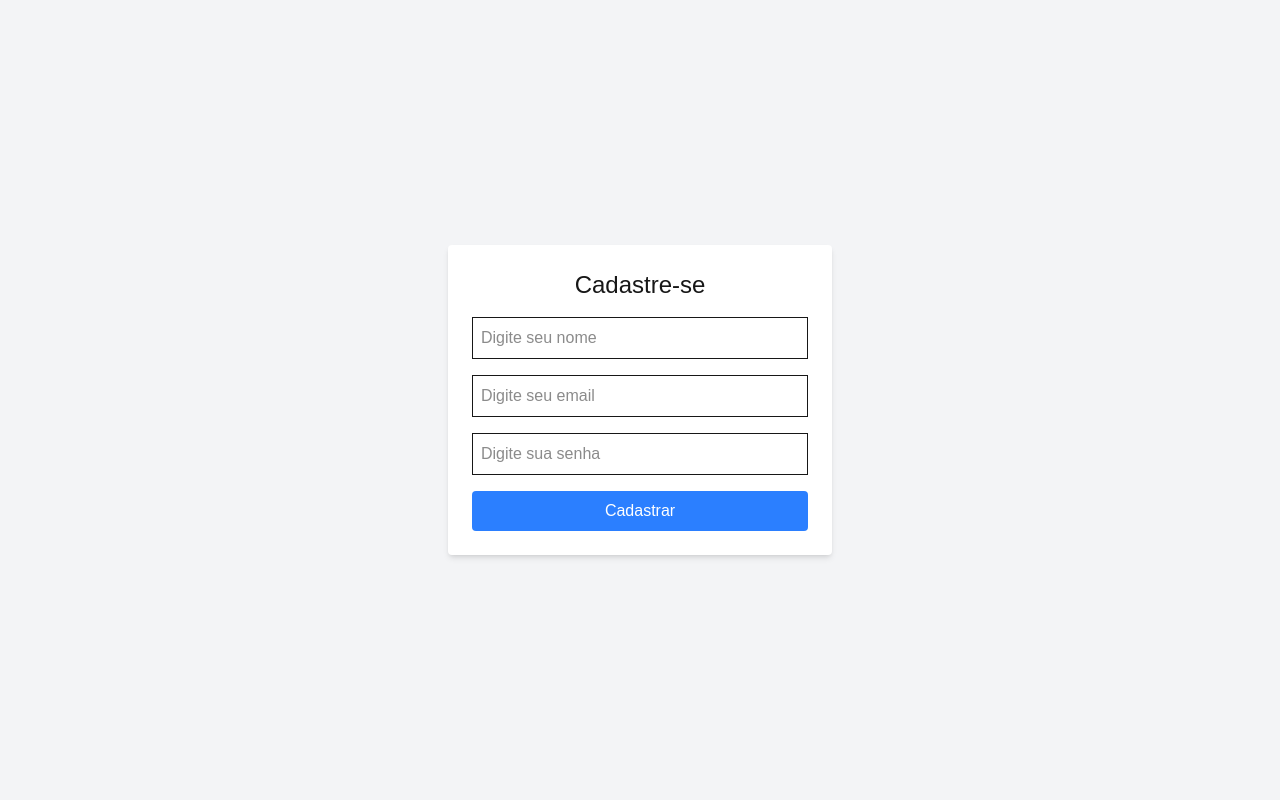
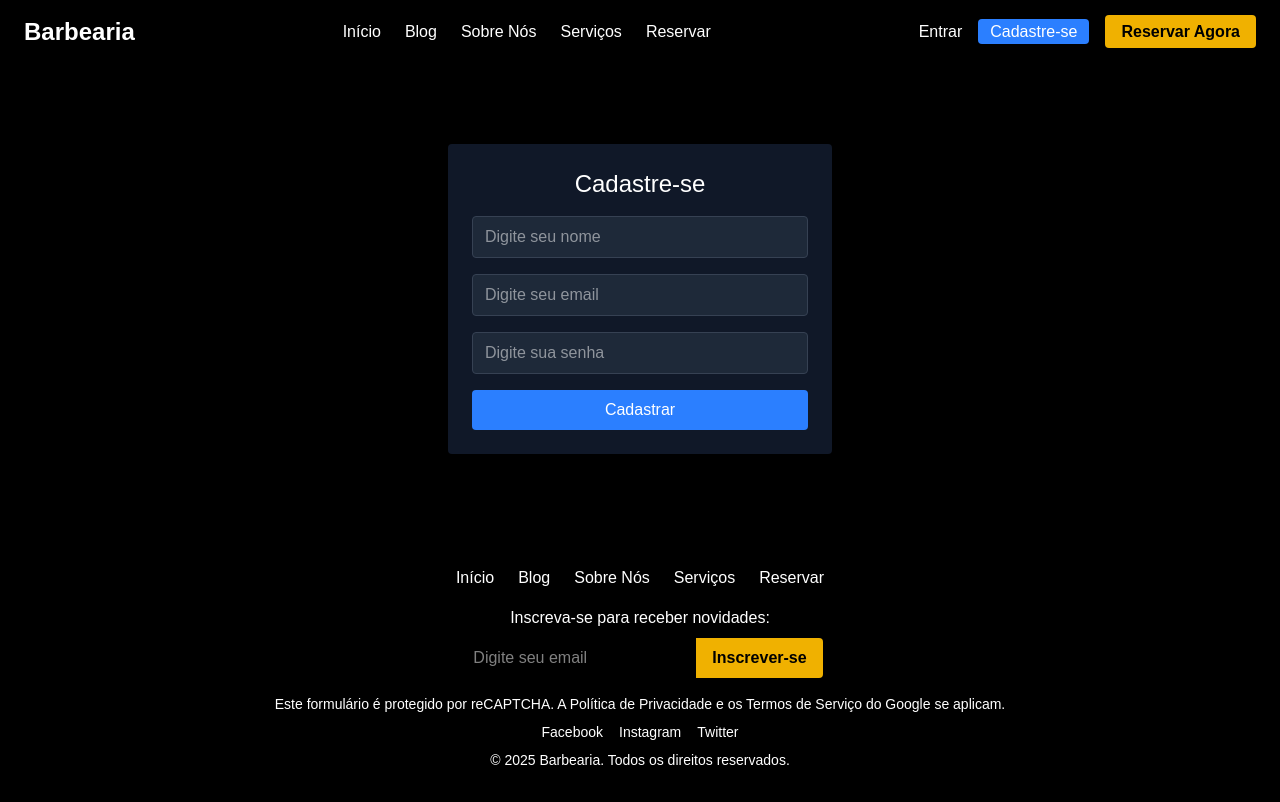
Before and after one commit to diegodonald/barbearia, a Next.js app: page /signup in a window 1280 px wide. Built offline with nearby package versions, Linux system fonts and the light colour scheme; no server answers.

Commit message:
Link do menu do Serviços criado e com layout do site

```diff
--- a/src/app/agendamento/page.tsx
+++ b/src/app/agendamento/page.tsx
@@ -16,6 +16,8 @@ import {
   onSnapshot,
 } from "firebase/firestore";
 import { db } from "@/lib/firebase";
+import Header from "@/components/Header";
+import Footer from "@/components/Footer";
 
 // Função auxiliar que retorna a data no formato "YYYY-MM-DD" usando o horário local
 function getLocalDateString(date: Date): string {
@@ -42,7 +44,7 @@ const Agendamento: React.FC = () => {
   const [selectedService, setSelectedService] = useState<string>("");
 
   // Etapa 2: Seleção do Barbeiro
-  // selectedBarber: pode ser um objeto do tipo Barber, a string "Qualquer" ou "" (nenhuma seleção)
+  // Pode ser um objeto do tipo Barber, a string "Qualquer" ou "" (nenhuma seleção)
   const [selectedBarber, setSelectedBarber] = useState<Barber | "Qualquer" | "">("");
 
   // Etapa 3: Seleção de Data e Hora
@@ -58,7 +60,7 @@ const Agendamento: React.FC = () => {
   // Dados extras do usuário (ex.: nome)
   const [userName, setUserName] = useState<string>("");
 
-  // Lista dinâmica de barbeiros – agora um array de objetos {id, name}
+  // Lista dinâmica de barbeiros – array de objetos {id, name}
   const [barberList, setBarberList] = useState<Barber[]>([]);
 
   // Horários disponíveis (fixos, para demonstração)
@@ -100,7 +102,6 @@ const Agendamento: React.FC = () => {
       try {
         const q = query(collection(db, "usuarios"), where("role", "==", "barber"));
         const querySnapshot = await getDocs(q);
-        // Mapeia para obter {id, name}
         const list = querySnapshot.docs.map((doc) => ({
           id: doc.id,
           name: doc.data().name as string,
@@ -112,18 +113,16 @@ const Agendamento: React.FC = () => {
       }
     }
     fetchBarbers();
-  }, []); // Executa uma vez ao montar o componente
+  }, []);
 
   // onSnapshot para atualizar em tempo real os horários ocupados, baseado na data e no barbeiro selecionados
   useEffect(() => {
     if (selectedDate) {
-      // Normaliza a data para o formato "YYYY-MM-DD" (horário local)
       const normalizedDateStr = getLocalDateString(selectedDate);
       console.log("Data selecionada (local):", normalizedDateStr);
 
       let q;
       if (selectedBarber === "Qualquer") {
-        // Se "Qualquer Barbeiro", utiliza os IDs de todos os barbeiros disponíveis
         if (barberList.length === 0) {
           setBookedSlots([]);
           return;
@@ -135,7 +134,6 @@ const Agendamento: React.FC = () => {
           where("barberId", "in", barberIds)
         );
       } else {
-        // Consulta para um barbeiro específico
         q = query(
           collection(db, "agendamentos"),
           where("dateStr", "==", normalizedDateStr),
@@ -152,7 +150,6 @@ const Agendamento: React.FC = () => {
               slotCount[timeSlot] = (slotCount[timeSlot] || 0) + 1;
             }
           });
-          // O horário está ocupado se o número de agendamentos for igual ou maior que o número de barbeiros disponíveis
           const fullyBookedSlots = Object.keys(slotCount).filter(
             (slot) => slotCount[slot] >= barberList.length
           );
@@ -173,7 +170,7 @@ const Agendamento: React.FC = () => {
     }
   }, [selectedDate, selectedBarber, barberList]);
 
-  // Handlers para navegação entre as etapas
+  // Navegação entre etapas
   const handleNext = () => {
     if (step === 1 && !selectedService) {
       setFeedback("Por favor, selecione um serviço.");
@@ -193,21 +190,18 @@ const Agendamento: React.FC = () => {
   };
 
   // Função para salvar o agendamento no Firestore
-  // Se no modo "Qualquer Barbeiro", é passado o barbeiro atribuído dinamicamente
   const saveAppointment = async (assignedBarber?: Barber) => {
     if (!selectedDate) return;
     const normalizedDateStr = getLocalDateString(selectedDate);
     try {
-      // Se um barbeiro foi atribuído (no modo "Qualquer"), usa-o; caso contrário,
-      // assume que selectedBarber é um objeto do tipo Barber
       const barberToSave = assignedBarber ? assignedBarber : (selectedBarber as Barber);
       const docRef = await addDoc(collection(db, "agendamentos"), {
         uid: user?.uid,
         email: user?.email,
         name: userName,
         service: selectedService,
-        barber: barberToSave.name, // Nome do barbeiro
-        barberId: barberToSave.id, // UID do barbeiro
+        barber: barberToSave.name,
+        barberId: barberToSave.id,
         dateStr: normalizedDateStr,
         timeSlot: selectedTimeSlot,
         createdAt: new Date(),
@@ -233,14 +227,12 @@ const Agendamento: React.FC = () => {
     }
     const normalizedDateStr = getLocalDateString(selectedDate);
     if (selectedBarber !== "Qualquer") {
-      // Modo para um barbeiro específico
       if (bookedSlots.includes(selectedTimeSlot)) {
         setFeedback("Esse horário não está disponível. Por favor, escolha outro.");
         return;
       }
       await saveAppointment();
     } else {
-      // Modo "Qualquer Barbeiro": percorre a lista dinâmica para encontrar o primeiro barbeiro disponível para o horário selecionado
       if (barberList.length === 0) {
         setFeedback("Nenhum barbeiro disponível.");
         return;
@@ -272,15 +264,20 @@ const Agendamento: React.FC = () => {
   }
 
   return (
-    <div className="min-h-screen bg-gray-100 p-8">
+    <div className="min-h-screen bg-black text-white">
+      {/* Header */}
+      <Header />
+
+      {/* Conteúdo Principal */}
+      <main className="py-20 px-4">
         <h1 className="text-3xl font-bold text-center mb-8">Agendamento</h1>
-      <div className="max-w-3xl mx-auto bg-white p-4 rounded shadow mb-6">
+        <div className="max-w-3xl mx-auto bg-gray-900 p-4 rounded shadow mb-6">
           <p className="text-lg text-center">
             Agendamento para: <strong>{userName || user.email}</strong>
           </p>
         </div>
 
-      <div className="max-w-3xl mx-auto bg-white p-6 rounded shadow">
+        <div className="max-w-3xl mx-auto bg-gray-900 p-6 rounded shadow">
           {step === 1 && (
             <>
               <h2 className="text-xl mb-4">Selecione o Serviço</h2>
@@ -289,7 +286,9 @@ const Agendamento: React.FC = () => {
                   type="button"
                   onClick={() => setSelectedService("Corte")}
                   className={`w-full p-2 border rounded ${
-                  selectedService === "Corte" ? "bg-blue-500 text-white" : "bg-white"
+                    selectedService === "Corte"
+                      ? "bg-blue-500 text-white"
+                      : "bg-white text-black"
                   }`}
                 >
                   Corte
@@ -298,7 +297,9 @@ const Agendamento: React.FC = () => {
                   type="button"
                   onClick={() => setSelectedService("Barba")}
                   className={`w-full p-2 border rounded ${
-                  selectedService === "Barba" ? "bg-blue-500 text-white" : "bg-white"
+                    selectedService === "Barba"
+                      ? "bg-blue-500 text-white"
+                      : "bg-white text-black"
                   }`}
                 >
                   Barba
@@ -307,7 +308,9 @@ const Agendamento: React.FC = () => {
                   type="button"
                   onClick={() => setSelectedService("Corte e Barba")}
                   className={`w-full p-2 border rounded ${
-                  selectedService === "Corte e Barba" ? "bg-blue-500 text-white" : "bg-white"
+                    selectedService === "Corte e Barba"
+                      ? "bg-blue-500 text-white"
+                      : "bg-white text-black"
                   }`}
                 >
                   Corte e Barba
@@ -334,7 +337,7 @@ const Agendamento: React.FC = () => {
                       className={`w-full p-2 border rounded ${
                         typeof selectedBarber === "object" && selectedBarber.id === barber.id
                           ? "bg-blue-500 text-white"
-                        : "bg-white"
+                          : "bg-white text-black"
                       }`}
                     >
                       {barber.name}
@@ -347,7 +350,7 @@ const Agendamento: React.FC = () => {
                   type="button"
                   onClick={() => setSelectedBarber("Qualquer")}
                   className={`w-full p-2 border rounded ${
-                  selectedBarber === "Qualquer" ? "bg-blue-500 text-white" : "bg-white"
+                    selectedBarber === "Qualquer" ? "bg-blue-500 text-white" : "bg-white text-black"
                   }`}
                 >
                   Qualquer Barbeiro
@@ -398,7 +401,7 @@ const Agendamento: React.FC = () => {
                               type="button"
                               onClick={() => setSelectedTimeSlot(slot)}
                               className={`px-3 py-1 border rounded ${
-                              selectedTimeSlot === slot ? "bg-blue-500 text-white" : "bg-white"
+                                selectedTimeSlot === slot ? "bg-blue-500 text-white" : "bg-white text-black"
                               }`}
                             >
                               {slot}
@@ -418,7 +421,7 @@ const Agendamento: React.FC = () => {
                               type="button"
                               onClick={() => setSelectedTimeSlot(slot)}
                               className={`px-3 py-1 border rounded ${
-                              selectedTimeSlot === slot ? "bg-blue-500 text-white" : "bg-white"
+                                selectedTimeSlot === slot ? "bg-blue-500 text-white" : "bg-white text-black"
                               }`}
                             >
                               {slot}
@@ -438,7 +441,7 @@ const Agendamento: React.FC = () => {
                               type="button"
                               onClick={() => setSelectedTimeSlot(slot)}
                               className={`px-3 py-1 border rounded ${
-                              selectedTimeSlot === slot ? "bg-blue-500 text-white" : "bg-white"
+                                selectedTimeSlot === slot ? "bg-blue-500 text-white" : "bg-white text-black"
                               }`}
                             >
                               {slot}
@@ -466,6 +469,10 @@ const Agendamento: React.FC = () => {
 
           {feedback && <p className="mt-4 text-center">{feedback}</p>}
         </div>
+      </main>
+
+      {/* Footer */}
+      <Footer />
     </div>
   );
 };
--- a/src/app/signup/page.tsx
+++ b/src/app/signup/page.tsx
@@ -5,6 +5,8 @@ import { createUserWithEmailAndPassword } from "firebase/auth";
 import { auth, db } from "@/lib/firebase";
 import { useRouter } from "next/navigation";
 import { doc, setDoc } from "firebase/firestore";
+import Header from "@/components/Header";
+import Footer from "@/components/Footer";
 
 const Signup: React.FC = () => {
   // Estado para armazenar o nome do usuário
@@ -43,8 +45,13 @@ const Signup: React.FC = () => {
   };
 
   return (
-    <div className="flex items-center justify-center min-h-screen bg-gray-100">
-      <form onSubmit={handleSignup} className="bg-white p-6 rounded shadow-md w-full max-w-sm">
+    <div className="min-h-screen bg-black text-white flex flex-col">
+      {/* Cabeçalho */}
+      <Header />
+
+      {/* Conteúdo Principal */}
+      <main className="flex flex-col items-center justify-center flex-grow py-20 px-4">
+        <form onSubmit={handleSignup} className="bg-gray-900 p-6 rounded shadow-md w-full max-w-sm">
           <h2 className="text-2xl mb-4 text-center">Cadastre-se</h2>
           {error && <p className="text-red-500 mb-4 text-center">{error}</p>}
           {/* Campo para o nome */}
@@ -54,7 +61,7 @@ const Signup: React.FC = () => {
             value={name}
             onChange={(e) => setName(e.target.value)}
             required
-          className="border p-2 w-full mb-4"
+            className="bg-gray-800 border border-gray-700 px-3 py-2 w-full mb-4 rounded focus:outline-none focus:border-yellow-500"
           />
           <input
             type="email"
@@ -62,7 +69,7 @@ const Signup: React.FC = () => {
             value={email}
             onChange={(e) => setEmail(e.target.value)}
             required
-          className="border p-2 w-full mb-4"
+            className="bg-gray-800 border border-gray-700 px-3 py-2 w-full mb-4 rounded focus:outline-none focus:border-yellow-500"
           />
           <input
             type="password"
@@ -70,12 +77,19 @@ const Signup: React.FC = () => {
             value={password}
             onChange={(e) => setPassword(e.target.value)}
             required
-          className="border p-2 w-full mb-4"
+            className="bg-gray-800 border border-gray-700 px-3 py-2 w-full mb-4 rounded focus:outline-none focus:border-yellow-500"
           />
-        <button type="submit" className="bg-blue-500 text-white p-2 w-full rounded">
+          <button
+            type="submit"
+            className="bg-blue-500 text-white px-4 py-2 w-full rounded hover:bg-blue-600 transition"
+          >
             Cadastrar
           </button>
         </form>
+      </main>
+
+      {/* Rodapé */}
+      <Footer />
     </div>
   );
 };
--- a/src/components/Header.tsx
+++ b/src/components/Header.tsx
@@ -40,7 +40,7 @@ const Cabecalho: React.FC = () => {
           <Link href="/servicos">
             <span className="hover:text-gray-300 cursor-pointer">Serviços</span>
           </Link>
-          <Link href="/reservar">
+          <Link href="/agendamento">
             <span className="hover:text-gray-300 cursor-pointer">Reservar</span>
           </Link>
         </nav>
@@ -71,7 +71,7 @@ const Cabecalho: React.FC = () => {
               </Link>
             </>
           )}
-          <Link href="/reservar">
+          <Link href="/agendamento">
             <span className="bg-yellow-500 text-black font-semibold px-4 py-2 rounded hover:bg-yellow-600 transition cursor-pointer">
               Reservar Agora
             </span>
@@ -147,7 +147,7 @@ const Cabecalho: React.FC = () => {
               </Link>
             </li>
             <li>
-              <Link href="/reservar">
+              <Link href="/agendamento">
                 <span
                   className="hover:text-gray-300 cursor-pointer"
                   onClick={() => setMobileMenuOpen(false)}
@@ -194,7 +194,7 @@ const Cabecalho: React.FC = () => {
                 </Link>
               </div>
             )}
-            <Link href="/reservar">
+            <Link href="/agendamento">
               <span
                 className="bg-yellow-500 text-black font-semibold px-4 py-2 rounded hover:bg-yellow-600 transition cursor-pointer"
                 onClick={() => setMobileMenuOpen(false)}
```
Lines whose indentation alone changed are shown as unchanged.
